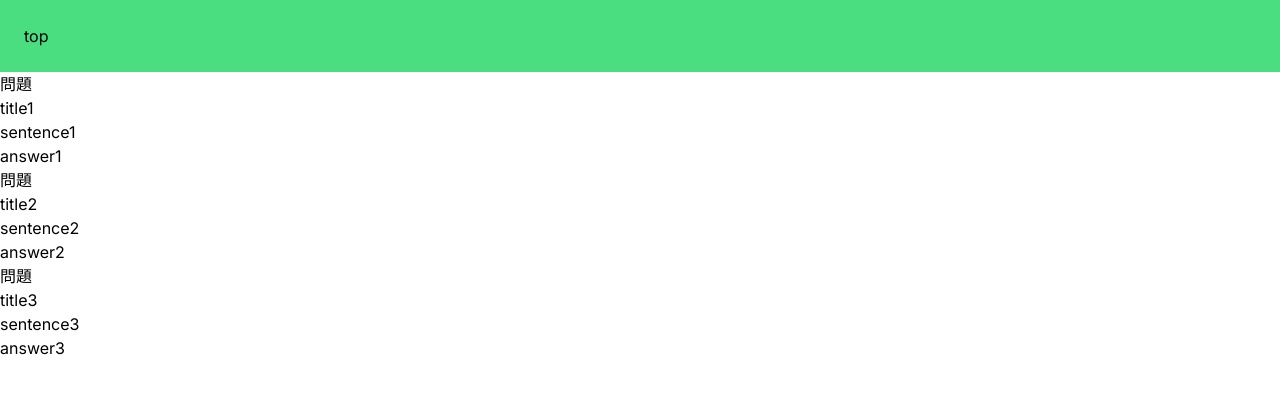
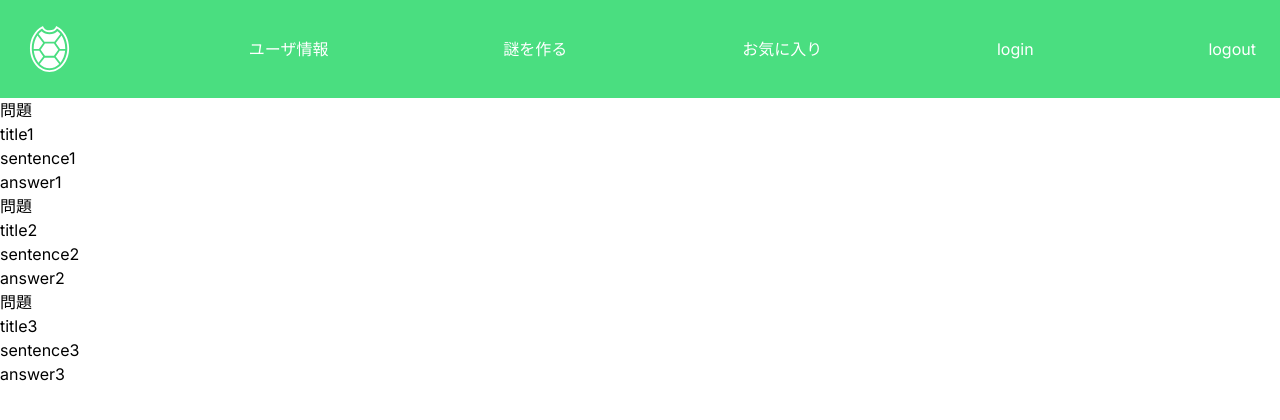
Before and after one commit to matsumura-lvgs/umigame-no-soup, a Next.js app: page /top in a window 1280 px wide. Shown: the top 420 px of the page. Built offline with nearby package versions, Linux system fonts and the light colour scheme.

Commit message:
[mod] layoutをheaderコンポーネントに以降

```diff
--- a/src/app/layout.tsx
+++ b/src/app/layout.tsx
@@ -1,33 +1,26 @@
-import type { Metadata } from "next";
-import { Inter } from "next/font/google";
-import Link from "next/link";
-import "./globals.css";
+import type { Metadata } from "next"
+import { Inter } from "next/font/google"
+import "./globals.css"
+import Header from "@/components/tempates/Header"
 
-const inter = Inter({ subsets: ["latin"] });
+const inter = Inter({ subsets: ["latin"] })
 
 export const metadata: Metadata = {
   title: "ウミガメのスープ 問題集",
   description: "ウミガメのスープ 問題集",
-};
+}
 
 export default function RootLayout({
   children,
 }: {
-  children: React.ReactNode;
+  children: React.ReactNode
 }) {
-  const links = [{ content: "top", path: "/top" }];
   return (
     <html lang="ja">
       <body className={inter.className}>
-        <nav className="flex items-center justify-between flex-wrap bg-green-400 p-6">
-          {links.map(({ content, path }) => (
-            <Link key={path} href={path}>
-              {content}
-            </Link>
-          ))}
-        </nav>
+        <Header />
         {children}
       </body>
     </html>
-  );
+  )
 }
--- /dev/null
+++ b/src/components/tempates/Header.tsx
@@ -0,0 +1,27 @@
+import Link from "next/link"
+import { GiTurtleShell } from "react-icons/gi"
+
+const Header = () => {
+  const links = [
+    { content: "ユーザ情報", path: "/user" },
+    { content: "謎を作る", path: "/create" },
+    { content: "お気に入り", path: "/favorite" },
+    // TODO: login, logoutで出し分けられるように
+    { content: "login", path: "/login" },
+    { content: "logout", path: "/logout" },
+  ]
+  return (
+    <nav className="flex items-center justify-between flex-wrap bg-green-400 p-6">
+      <Link href="/top">
+        <GiTurtleShell size={50} color={"white"} />
+      </Link>
+      {links.map(({ content, path }) => (
+        <Link key={path} href={path} className="text-white">
+          {content}
+        </Link>
+      ))}
+    </nav>
+  )
+}
+
+export default Header
```
